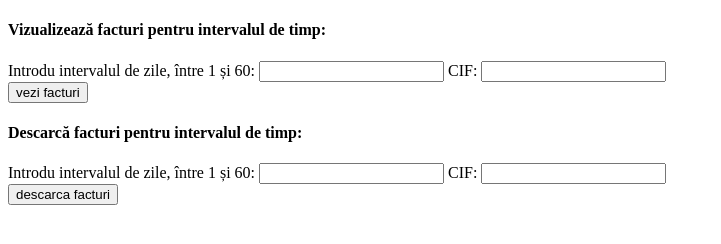
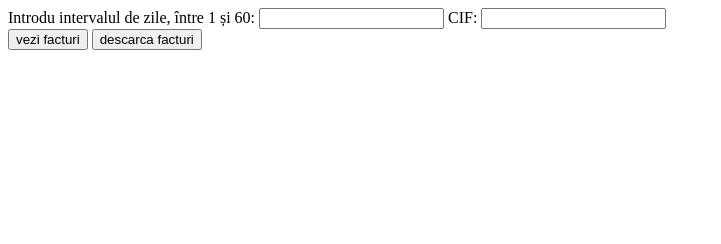
Before and after one commit to netdava/efactura-mea, a plain HTML site: page public/index.html in a window 1280 px wide. Shown: the whole page, without its empty margins (0-721 px from the left). Drawn offline with nearby package versions, Linux system fonts and the light colour scheme.

Commit message:
listare si descarcare din acelasi formular

```diff
--- a/public/index.html
+++ b/public/index.html
@@ -11,22 +11,8 @@
 </head>
 
 <body>
-  <!-- <p>Aici este aplicația.</p>
 
-    <a href="/login-anaf">Autentificare ANAF</a>
-
-    <hr />
-
-    <button hx-get="/xui/echo" hx-trigger="click" hx-target="#request-echo">
-      Echo
-    </button>
-    <div id="request-echo"></div>
-
-    <hr /> -->
-
-  <h4>Vizualizează facturi pentru intervalul de timp:</h4>
-
-  <form hx-get="/lista-mesaje" hx-target="#facturi-anaf">
+  <form hx-get="/listare-sau-descarcare" hx-target="#facturi-anaf">
     <label for="zile">Introdu intervalul de zile, între 1 și 60:</label>
     <input type="text" id="zile" name="zile" required />
 
@@ -37,30 +23,14 @@
     </datalist>
 
     </br>
-    <button type="submit">
+    <button type="submit" name="action" value="listare">
       vezi facturi
     </button>
-  </form>
 
-  <h4>Descarcă facturi pentru intervalul de timp:</h4>
-
-  <form hx-get="/factura-download" hx-target="#facturi-anaf">
-    <label for="zile">Introdu intervalul de zile, între 1 și 60:</label>
-    <input type="text" id="zile" name="zile" required />
-
-    <label for="cif">CIF:</label>
-    <input type="text" list="cif" id="cif" name="cif" />
-    <datalist id="cif">
-      <option>35586426</option>
-    </datalist>
-    <br>
-    <button type="submit">
+    <button type="submit" name="action" value="descarcare">
       descarca facturi
     </button>
   </form>
-
-
-
   <div id="facturi-anaf"></div>
 
 </body>
```
Also changed, not shown: 2 other files.
